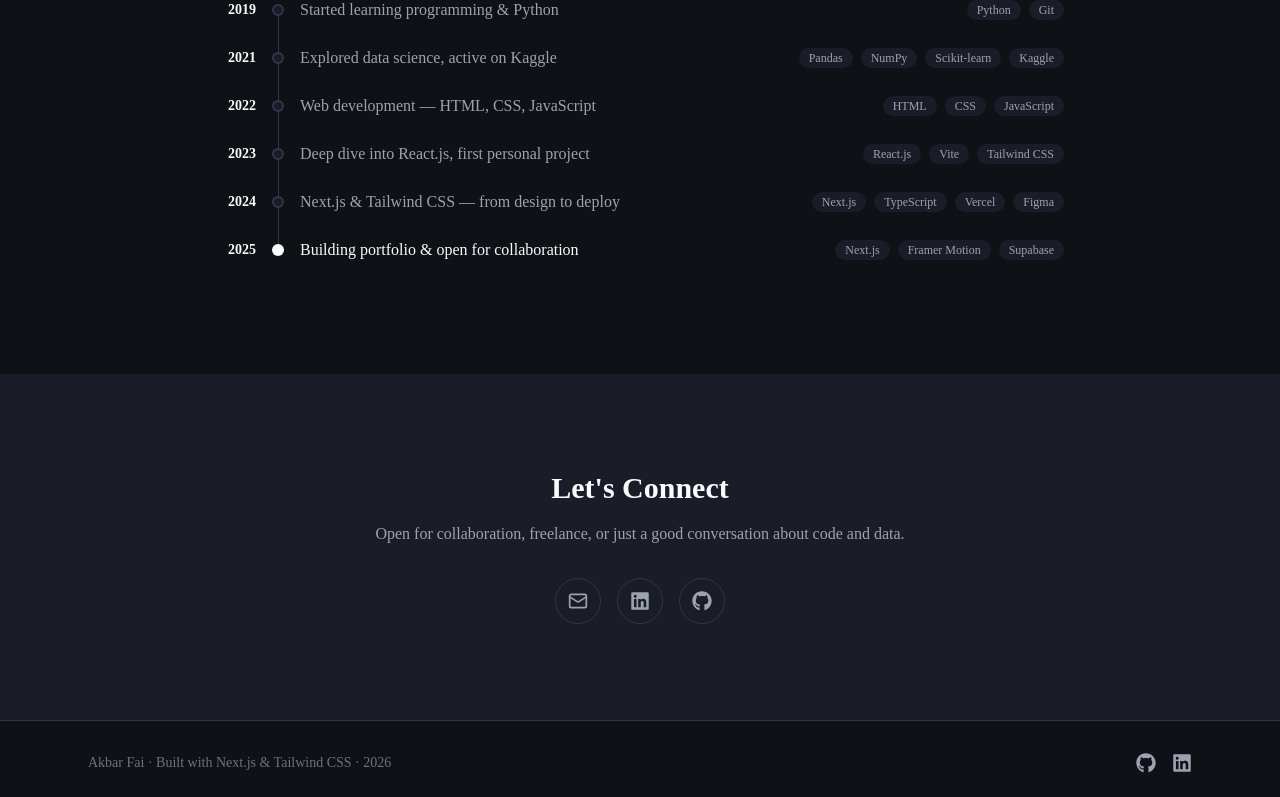
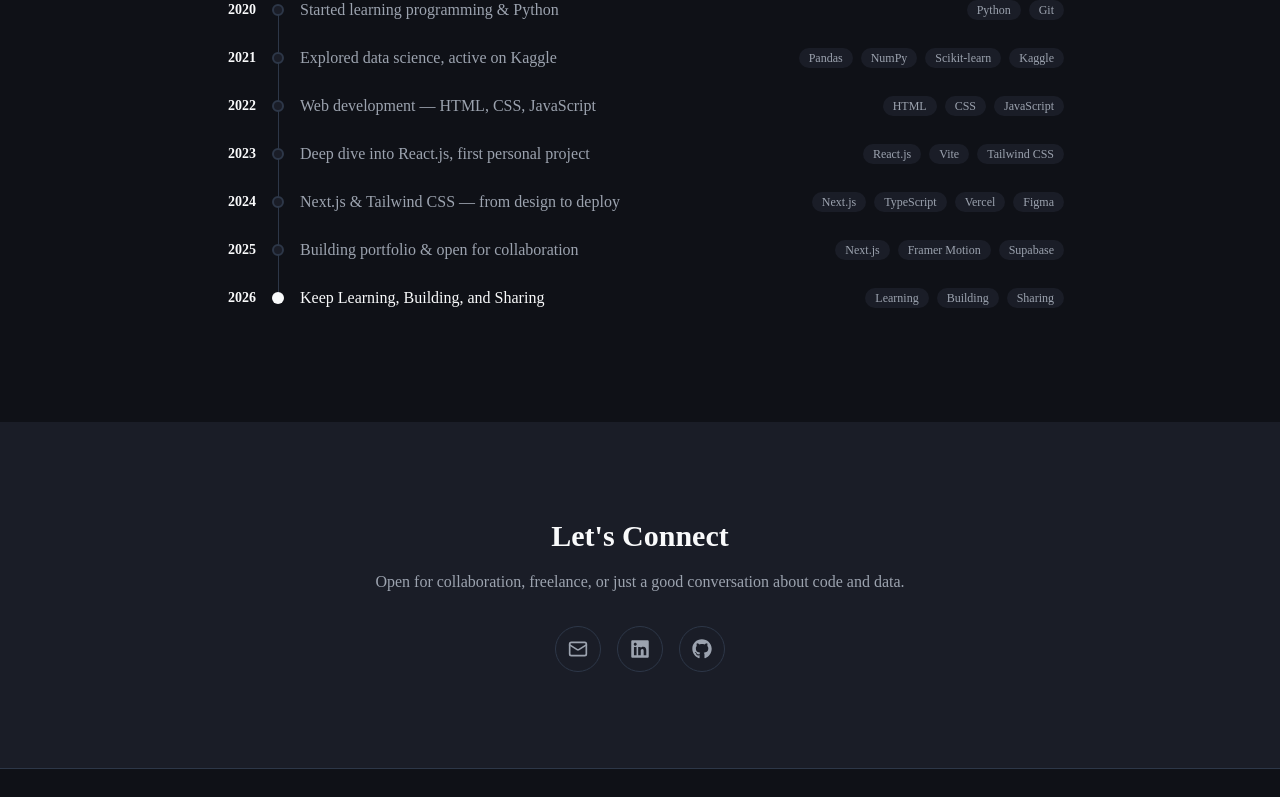
Before and after one commit to akbarfai-blub/Portfolio-Website, a Next.js app: page / in a window 1280 px wide. Shown: the part 2433-3230 px from the top of the page. Built offline with nearby package versions, Linux system fonts and the light colour scheme; no server answers.

Commit message:
fixing some minor issues

```diff
--- a/src/data/timeline.ts
+++ b/src/data/timeline.ts
@@ -6,7 +6,7 @@ export type TimelineItem = {
 
 export const timeline: TimelineItem[] = [
   {
-    year: "2019",
+    year: "2020",
     label: "Started learning programming & Python",
     tags: ["Python", "Git"],
   },
@@ -35,4 +35,9 @@ export const timeline: TimelineItem[] = [
     label: "Building portfolio & open for collaboration",
     tags: ["Next.js", "Framer Motion", "Supabase"],
   },
+  {
+    year: "2026",
+    label: "Keep Learning, Building, and Sharing",
+    tags: ["Learning", "Building", "Sharing"],
+  },
 ];
```
